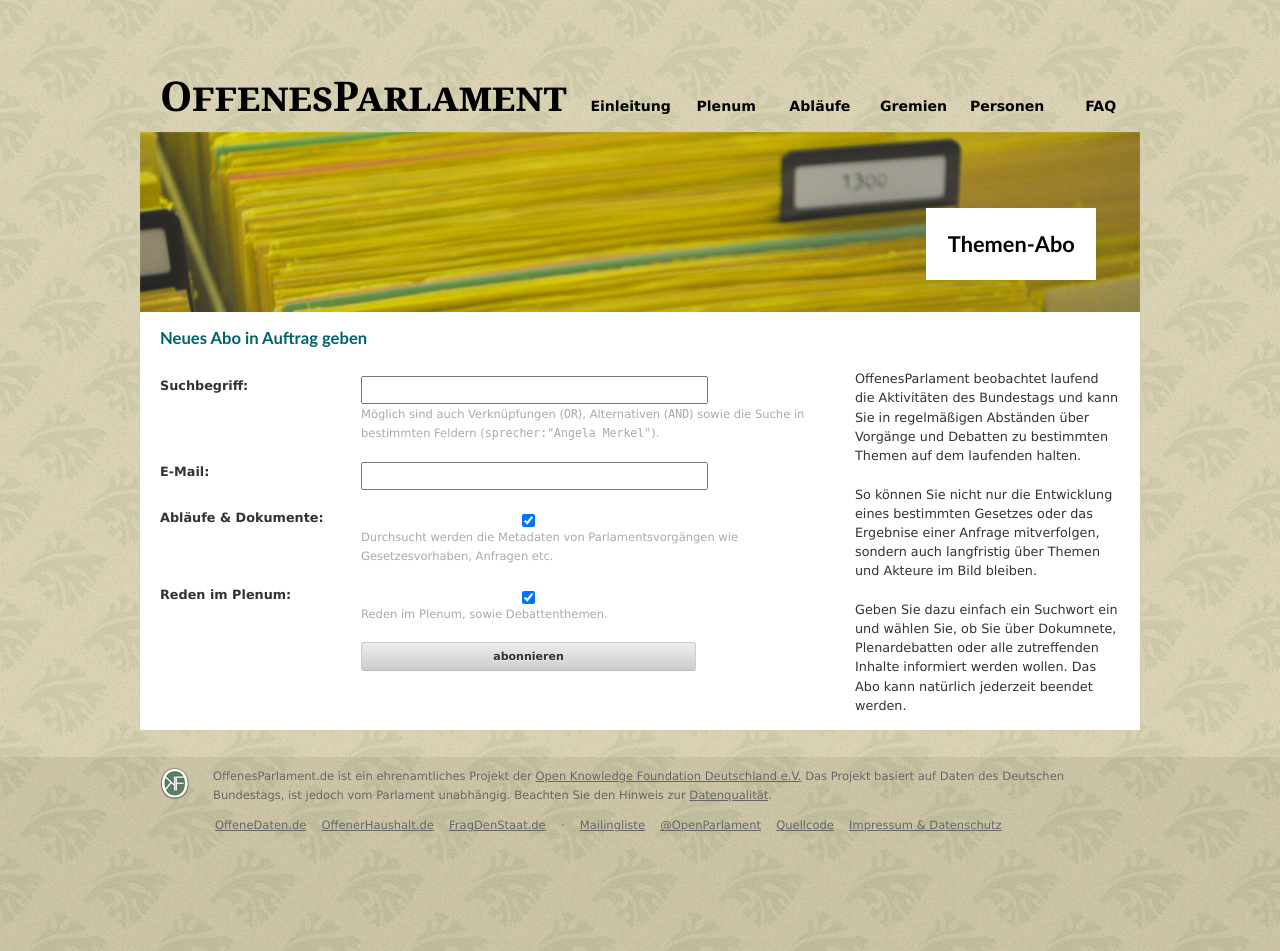
After one commit to okfde/offenesparlament.de, a Flask app: page /abo in a window 1280 px wide. The commit adds this page. Run offline with Flask 2, Linux system fonts and the light colour scheme; some libraries are stand-ins or nearby versions.

Commit message:
proper form and controllers for subscription management.

```diff
--- a/offenesparlament/static/style/style.css
+++ b/offenesparlament/static/style/style.css
@@ -317,12 +317,14 @@ p.hint {
 /* Flash messages */
 
 .flashes {
+  width: 100%;
   list-style-type: none;
   margin: 0;
+  padding: 0;
 }
 
 .flashes li {
-  padding: 0.5em;
+  padding: 1em;
   text-align: center;
   font-size: 1.1em;
   font-weight: bold;
@@ -333,6 +335,10 @@ p.hint {
 
 .flashes li.success {
   background-color: #63a62f;
+}
+
+.flashes li.warning {
+  background-color: #A6632F;
 }
 
 /* Home page */
@@ -597,6 +603,10 @@ form .error-message {
   color: red;
 }
 
+p.error-message {
+  margin-left: 30%;
+}
+
 form label {
   font-weight: bold;
 }
@@ -609,6 +619,26 @@ form p {
 
 form dt p {
   margin-bottom: 0.2em;
+}
+
+form div.field {
+  margin-bottom: 1.4em;
+}
+
+form div.field label {
+  width: 30%;
+  display: block;
+  float: left;
+}
+
+form div.field .hint {
+  margin-left: 30%;
+  margin-top: 0.1em;
+  color: #aaa;
+}
+
+form div.field input {
+  width: 50%;
 }
 
 form input {
--- /dev/null
+++ b/offenesparlament/templates/abo_form.html
@@ -0,0 +1,87 @@
+{% import "searches.html" as searches %}
+{% import "snippets.html" as snippets %}
+{% extends "layout.html" %}
+
+{% block title %}
+  Themen-Abo
+{% endblock %}
+
+{% block script %}
+
+{% endblock %}
+
+
+{% block content %}
+  <div class="banner ablaeufe">
+    <h1>Themen-Abo</h1>
+  </div>
+  <div class="sidebar">
+    <h3>&nbsp;</h3>
+    <p>
+    OffenesParlament beobachtet laufend die Aktivitäten des Bundestags
+    und kann Sie in regelmäßigen Abständen über Vorgänge und Debatten
+    zu bestimmten Themen auf dem laufenden halten.
+    </p>
+    <br/>
+    <p>
+    So können Sie nicht nur die Entwicklung eines bestimmten Gesetzes
+    oder das Ergebnise einer Anfrage mitverfolgen, sondern auch
+    langfristig über Themen und Akteure im Bild bleiben.
+    </p>
+    <br/>
+    <p>
+    Geben Sie dazu einfach ein Suchwort ein und wählen Sie, ob Sie
+    über Dokumnete, Plenardebatten oder alle zutreffenden Inhalte
+    informiert werden wollen. Das Abo kann natürlich jederzeit
+    beendet werden.
+    </p>
+  </div>
+  <div class="mainbar">
+    <h3>Neues Abo in Auftrag geben</h3>
+    <br/>
+    <form action="" method="POST">
+      <div class="field">
+        <label for="query">Suchbegriff:</label>
+        <input name="query" value="{{ fields['query'] }}" >
+        {% if errors['query'] %}
+          <p class="error-message">{{ errors['query'] }}</p>
+        {% endif %}
+        <p class="hint">
+          Möglich sind auch Verknüpfungen (<code>OR</code>), Alternativen
+          (<code>AND</code>) sowie die Suche in bestimmten Feldern
+          (<code>sprecher:"Angela Merkel"</code>).
+        </p>
+      </div>
+      <div class="field">
+        <label for="email">E-Mail:</label>
+        <input name="email" value="{{ fields['email'] }}" >
+        {% if errors['email'] %}
+          <p class="error-message">{{ errors['email'] }}</p>
+        {% endif %}
+      </div>
+      <div class="field">
+        <label for="include_activity">Abläufe &amp; Dokumente:</label>
+        <input name="include_activity" type="checkbox" value="true"
+          {% if fields['include_activity'] %}checked="checked"{% endif %}
+          >
+        <p class="hint">
+          Durchsucht werden die Metadaten von Parlamentsvorgängen wie
+          Gesetzesvorhaben, Anfragen etc.
+        </p>
+      </div>
+      <div class="field">
+        <label for="include_speeches">Reden im Plenum:</label>
+        <input name="include_speeches" type="checkbox" value="true"
+          {% if fields['include_speeches'] %}checked="checked"{% endif %}
+          >
+        <p class="hint">
+          Reden im Plenum, sowie Debattenthemen.
+        </p>
+      </div>
+      <div class="field">
+        <label for="query">&nbsp;</label>
+        <input value="abonnieren" type="submit">
+      </div>
+    </form>
+  </div>
+{% endblock %}
--- a/offenesparlament/web.py
+++ b/offenesparlament/web.py
@@ -1,15 +1,20 @@
+#coding: utf-8
 from collections import defaultdict
+from datetime import datetime
 
+from colander import Invalid
 from flask import Flask, g, request, render_template, abort, flash, json
 from flask import url_for, redirect, jsonify
 
-from offenesparlament.core import app, pages
+from offenesparlament.core import app, pages, db
 from offenesparlament.model import Ablauf, Position, Abstimmung, Stimme
 from offenesparlament.model import Person, Gremium
 from offenesparlament.model import Sitzung, Zitat, Debatte, DebatteZitat
+from offenesparlament.model import Abo
 
 from offenesparlament.pager import Pager
 from offenesparlament.searcher import SolrSearcher
+from offenesparlament.abo import AboSchema, send_activation
 from offenesparlament import aggregates
 
 
@@ -155,6 +160,61 @@ def person(slug):
             pager=pager, schlagworte=schlagworte,
             debatten=debatten[::-1])
 
+@app.route("/abo", methods=['GET'])
+def abo():
+    return render_template('abo_form.html',
+            fields={'query': request.args.get('query', ''),
+                    'email': request.args.get('email', ''),
+                    'include_activity': True,
+                    'include_speeches': True
+                    },
+            errors={}
+            )
+
+@app.route("/abo", methods=['POST'])
+def abo_post():
+    schema = AboSchema()
+    try:
+        data = dict(request.form.items())
+        data = schema.deserialize(data)
+        abo_ = Abo()
+        abo_.email = data['email']
+        abo_.query = data['query']
+        abo_.include_speeches = data['include_speeches']
+        abo_.include_activity = data['include_activity']
+        db.session.add(abo_)
+        db.session.commit()
+        send_activation(abo_)
+        flash("Das Themen-Abo wurde erfolgreich eingerichtet. Sie erhalten nun "
+              "eine Bestätigungs-EMail.", 'success')
+        return abo()
+    except Invalid, i:
+        return render_template('abo_form.html', fields=request.form,
+                errors=i.asdict())
+
+@app.route("/abo/activate/<key>")
+def abo_activation(key):
+    abo = db.session.query(Abo).filter_by(activation_code=key).first()
+    if abo is None:
+        flash(u"Der Bestätigungscode ist ungültig oder das Abo bereits bestätigt.", 'warning')
+    else:
+        abo.activation_code = None
+        db.session.commit()
+        flash("Das Themen-Abo wurde erfolgreich eingerichtet.", 'success')
+    return redirect(url_for('index'))
+
+@app.route("/abo/lassmichinruhe/<id>")
+def abo_terminate(id):
+    abo = db.session.query(Abo).filter_by(id=id)\
+            .filter_by(email=request.args.get('email'))
+    if abo is None:
+        flash(u"Abo nicht gefunden.", 'warning')
+    else:
+        abo.activation_code = 'deleted ' + datetime.utcnow().isoformat()
+        db.session.commit()
+        flash("Das Themen-Abo wurde erfolgreich gekündigt.", 'success')
+    return redirect(url_for('index'))
+
 @app.route("/pages/<path:path>")
 def page(path):
     page = pages.get_or_404(path)
```
